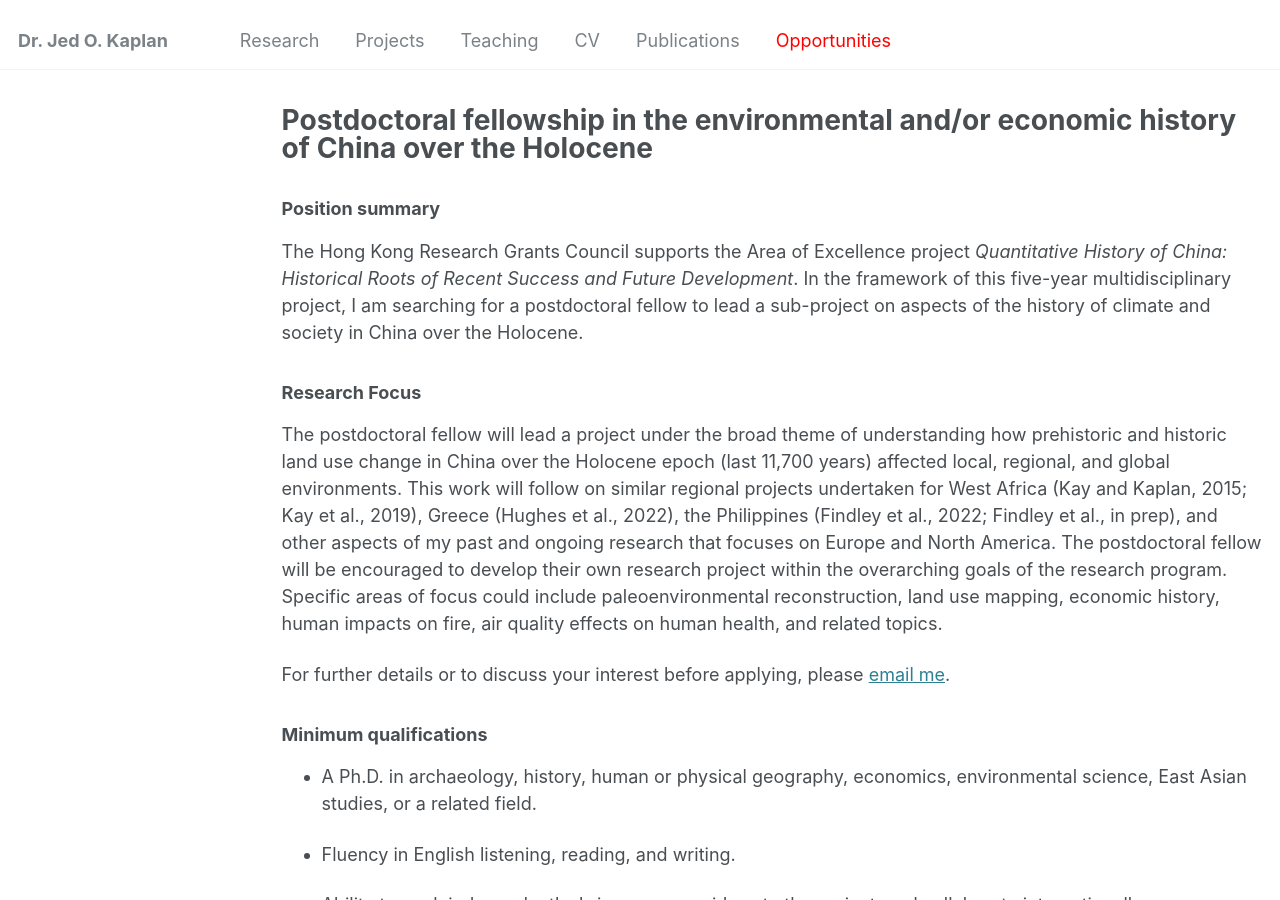
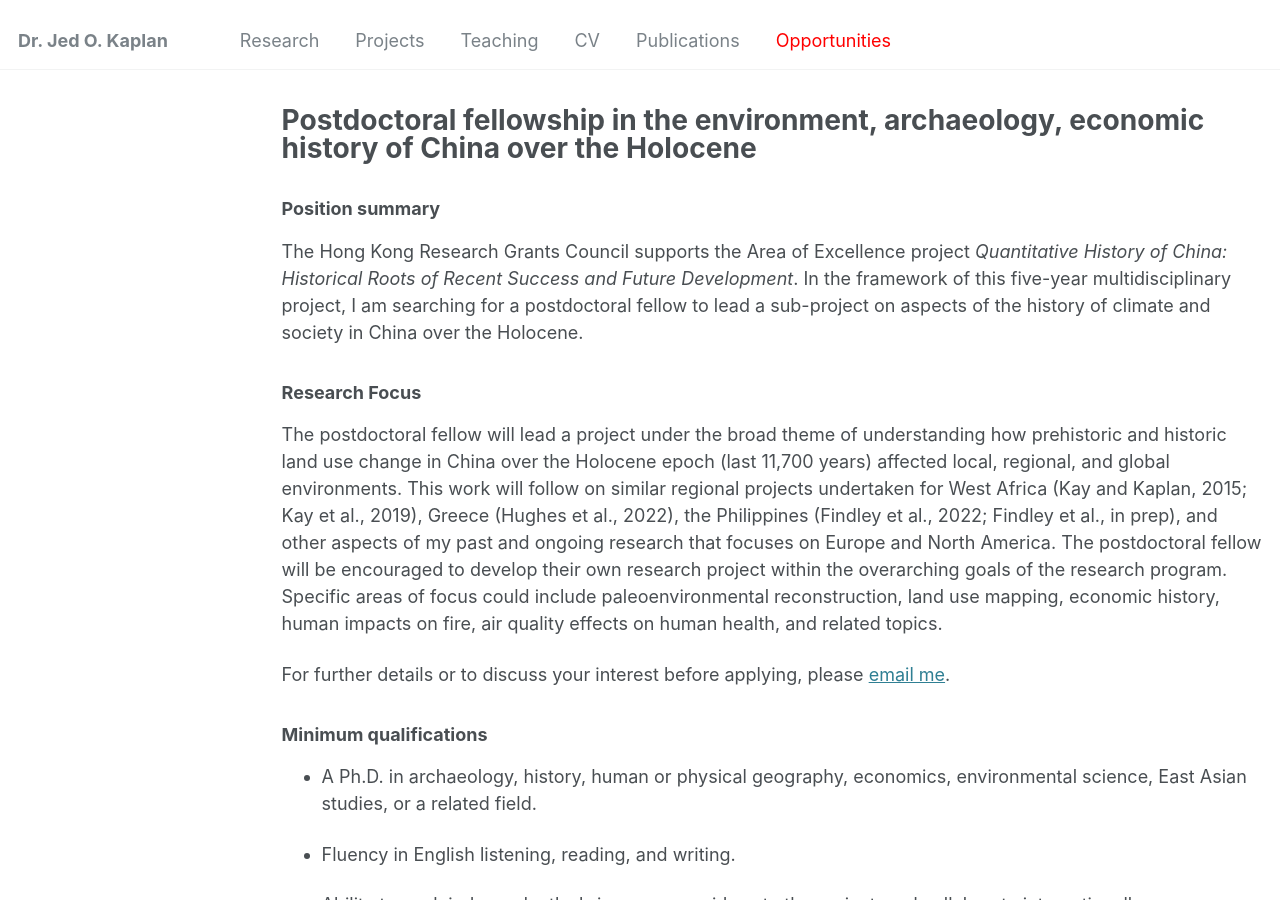
Before and after one commit to jedokaplan/jedokaplan.github.io, a Jekyll site: the page built from _opportunities/3_Postdoc_landuse-China.md, in a window 1280 px wide and 900 px high. Built offline with Jekyll 4.4.1, drawn with Linux system fonts in a browser that asks for light colours.

Commit message:
minor edits

```diff
--- a/_opportunities/3_Postdoc_landuse-China.md
+++ b/_opportunities/3_Postdoc_landuse-China.md
@@ -1,6 +1,6 @@
 ---
 layout: archive
-title: "Postdoctoral fellowship in the environmental and/or economic history of China over the Holocene"
+title: "Postdoctoral fellowship in the environment, archaeology, economic history of China over the Holocene"
 excerpt: "Understanding Human-environment interactions in East Asia over the past 11,700 years"
 collection: jobs
 ---
```
